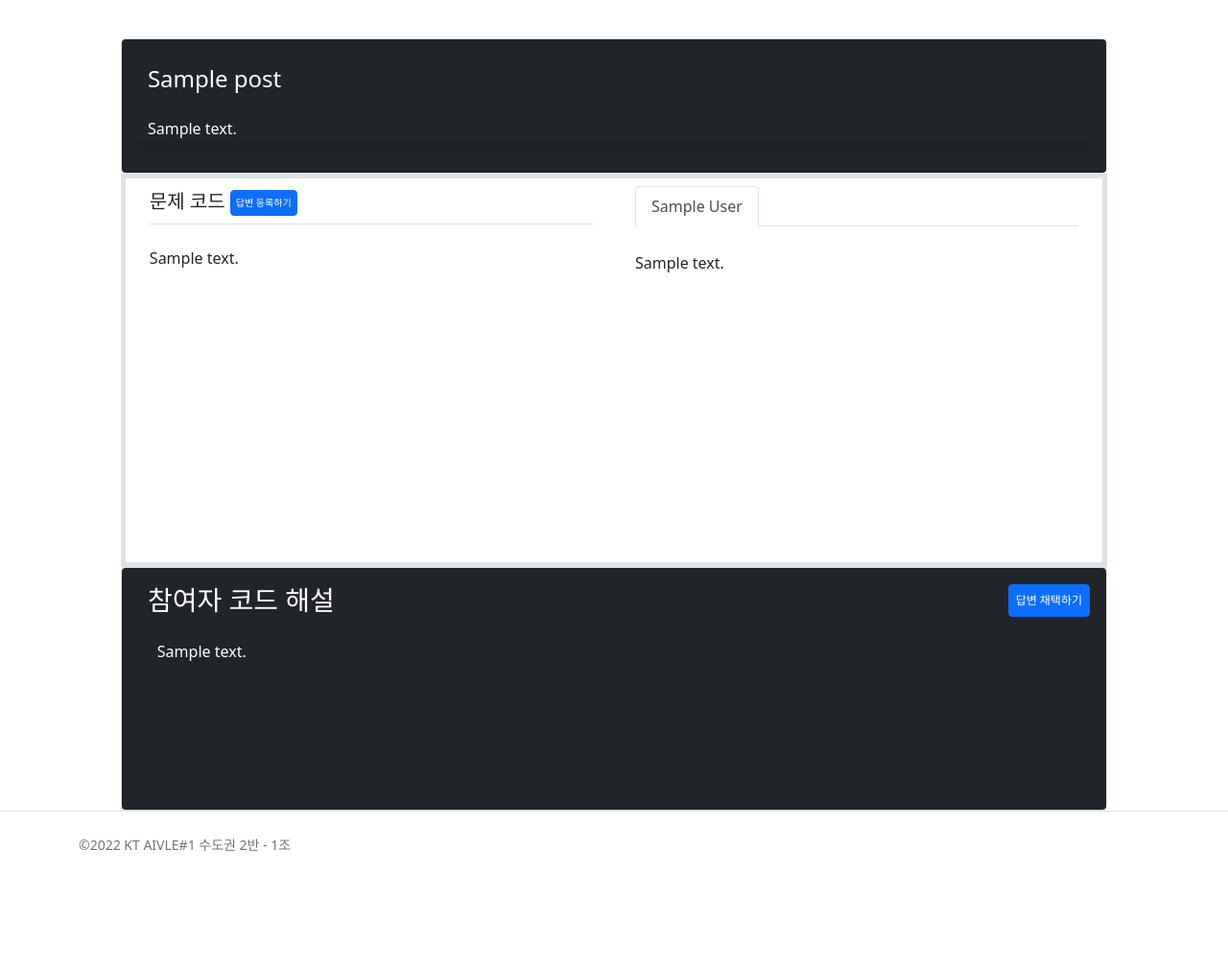
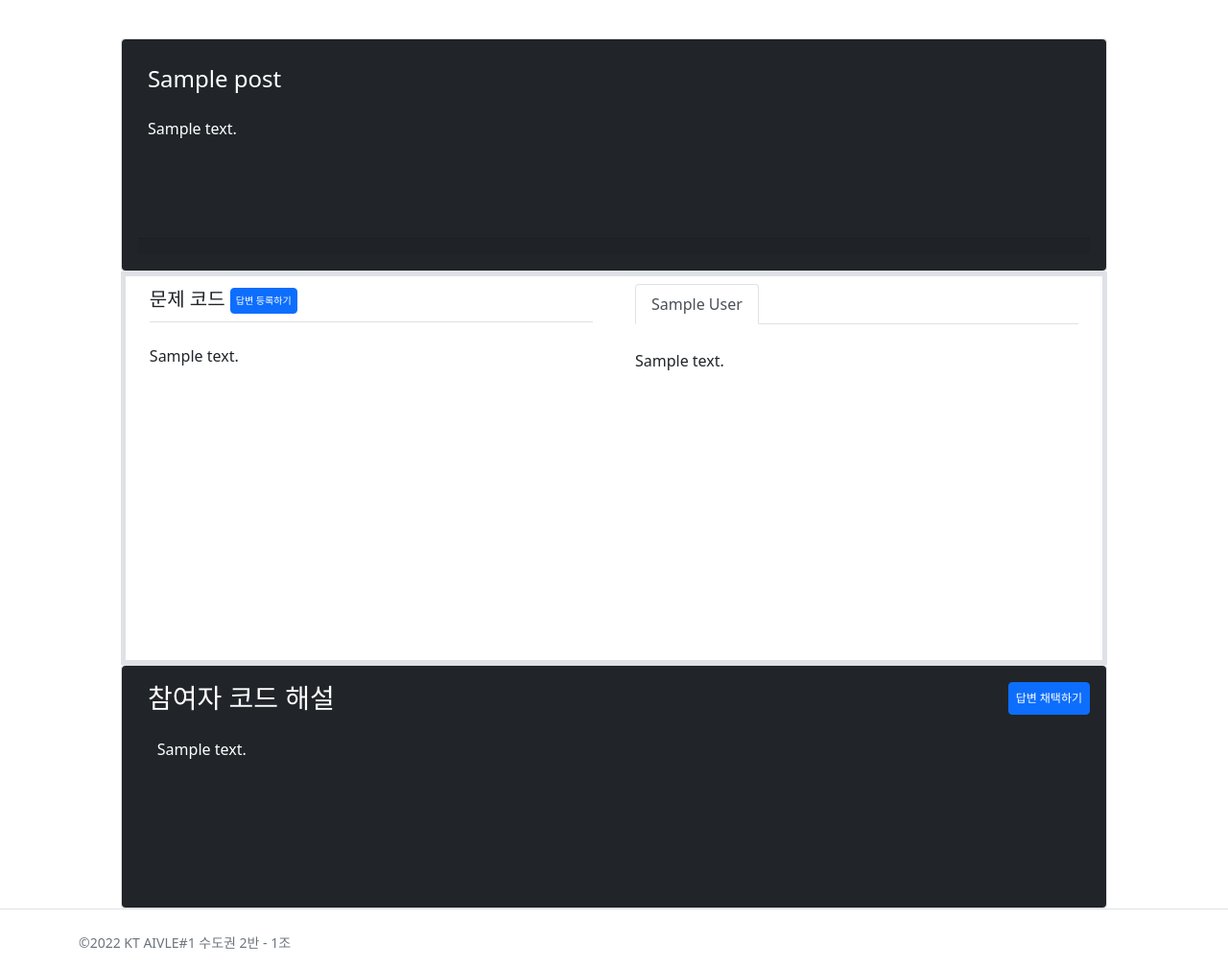
Before and after one commit to codebottlehun/MiniProject1-DjangoWebApp_n, a Django app: page /post/1/ in a window 1280 px wide. Shown: the part 71-1080 px from the top of the page at 96% size. Before the commit the page ends 959 px from the top, so only its background shows below. Run offline with Django 3.2, Linux system fonts and the light colour scheme; tables that the repository leaves empty hold one stand-in row (values such as "Sample post"); some libraries are stand-ins or nearby versions.

Commit message:
overflow 각 column마다 적용, 답변 채택시 Post.solved=True, Comment.choice=True로 변경

```diff
--- a/post/models.py
+++ b/post/models.py
@@ -35,3 +35,4 @@ class Comment(models.Model):
     content = models.TextField(blank=True)
     register_date = models.DateTimeField()
     choice = models.BooleanField(default=False)
+    check = models.BooleanField(default=False)
--- a/post/templates/post/post_detail.html
+++ b/post/templates/post/post_detail.html
@@ -7,7 +7,7 @@
     <div class="card bg-dark text-white">
       <div class="card-body">
         <h4 class="card-title" style="margin-left: 1%; margin-top:1%; margin-right: 1%; margin-bottom:1px">{{ post.subject }}</h4>
-        <div class="card-text" style="margin-left: 1%; margin-right: 1%; margin-top:1px; white-space: pre-line;">
+        <div class="card-text" style="margin-left: 1%; margin-right: 1%; margin-top:1px; white-space: pre-line; overflow:auto; height:150px">
             {{post.description}}
         </div>
         <div class="card-footer", style="text-align:right; font-size:0.8em">
@@ -63,8 +63,8 @@
     </div>
   </div>
   <div class="border border-5">
-    <div class="row" style="height:400px">
-            <div class="col" style="flex: 0 1 auto; overflow:auto; width:50%">
+    <div class="row" style="height:400px;">
+            <div class="col" style="flex: 0 1 auto; width:50%;">
                 <div style="margin-left:5%; margin-right:2%">
                     <h5 class="border-bottom my-1 py-2" style="vertical-align:middle">
                         문제 코드
@@ -72,55 +72,8 @@
                             답변 등록하기
                         </button>
                     </h5>
-                    <div class="modal fade" id="comment">
-                        <div class="modal-dialog modal-xl">
-                            <div class="modal-content">
-                                <div class="modal-head" style="padding:10px">
-                                    <button type="button" class="btn-close" data-bs-dismiss="modal" style="float:right"></button>
-                                </div>
-                                <!-- Modal body -->
-                                <form action="{% url 'post:comment_create' post.id %}" method="post" class="my-3">
-                                    {% csrf_token %}
-                                    <!-- 오류표시 Start -->
-                                    {% if form.errors %}
-                                    <div class="alert alert-danger" role="alert">
-                                      {% for field in form %}
-                                        {% if field.errors %}
-                                          <strong>{{ field.label }}</strong>
-                                          {{ field.errors }}
-                                        {% endif %}
-                                      {% endfor %}
-                                    </div>
-                                    {% endif %}
-                                    <div class="modal-body">
-                                        <div class="row" style="height:100%%; ">
+                    <div class='code_content' style="margin-top:5%; overflow:auto; height:300px">{{ post.content|safe }}</div>
 
-                                            <div class="col" style="flex: 0 1 auto; overflow:auto; width:50%; ">
-                                                <h5 class="border-bottom my-3">수정해야하는 코드</h5>
-                                                <div class="form-group">
-                                                    <textarea name="content" id="content" class="form-control" rows="20" wrap="off"></textarea>
-                                                </div>
-                                            </div>
-
-                                            <div class="col" style="flex: 0 1 auto; overflow:auto; width:50%;">
-                                                <h5 class="border-bottom my-3">수정한 코드 설명</h5>
-                                                <div class="form-group">
-                                                    <textarea name="description" id="description" class="form-control" rows="20" wrap="off"></textarea>
-                                                </div>
-                                            </div>
-                                        </div>
-
-                                    </div>
-
-                                    <!-- Modal footer -->
-                                    <div class="modal-footer">
-                                        <input type="submit" value="답변등록" class="btn btn-primary" data-bs-dismiss="modal">
-                                    </div>
-                                </form>
-                            </div>
-                        </div>
-                    </div>
-                    <div class='code_content' style="margin-top:5%">{{ post.content|safe }}</div>
                 </div>
             </div>
             <div class="col" style="flex: 0 1 auto; overflow:auto; width:50%">
@@ -130,6 +83,7 @@
                             {% if forloop.first %}
                                 <li class="nav-item">
                                     <a class="nav-link active" data-bs-toggle="tab" id="{{comment.author}}">{{comment.author}}</a>
+                                    <div id="author" style="display:none">{{comment.author}}</div>
                                 </li>
                                 <script>
                                     document.querySelector('#{{comment.author}}').addEventListener(
@@ -186,8 +140,7 @@
                             {% endif %}
                         {% endfor %}
                     </ul>
-
-                    <div class="tab-content" style="overflow:auto; width:100%">
+                    <div class="tab-content" style="width:100%; overflow:auto; height:300px">
                         <div class="tab-pane container active" style="white-space:pre-line; margin-top:2px; padding:0">
                             <p id='menu'>{{post.comment_set.all.0.content}}</p>
                         </div>
@@ -196,10 +149,60 @@
             </div>
         </div>
     </div>
+    <div class="modal fade" id="comment">
+        <div class="modal-dialog modal-xl">
+            <div class="modal-content">
+                <div class="modal-head" style="padding:10px">
+                    <button type="button" class="btn-close" data-bs-dismiss="modal" style="float:right"></button>
+                </div>
+                <!-- Modal body -->
+                <form action="{% url 'post:comment_create' post.id %}" method="post" class="my-3">
+                    {% csrf_token %}
+                    <!-- 오류표시 Start -->
+                    {% if form.errors %}
+                    <div class="alert alert-danger" role="alert">
+                      {% for field in form %}
+                        {% if field.errors %}
+                          <strong>{{ field.label }}</strong>
+                          {{ field.errors }}
+                        {% endif %}
+                      {% endfor %}
+                    </div>
+                    {% endif %}
+                    <div class="modal-body">
+                        <div class="row" style="height:100%%; overflow:auto;">
+
+                            <div class="col" style="flex: 0 1 auto;  width:50%; ">
+                                <h5 class="border-bottom my-3">수정해야하는 코드</h5>
+                                <div class="form-group">
+                                    <textarea name="content" id="content" class="form-control" rows="20" wrap="off"></textarea>
+                                </div>
+                            </div>
+
+                            <div class="col" style="flex: 0 1 auto; overflow:auto; width:50%;">
+                                <h5 class="border-bottom my-3">수정한 코드 설명</h5>
+                                <div class="form-group">
+                                    <textarea name="description" id="description" class="form-control" rows="20" wrap="off"></textarea>
+                                </div>
+                            </div>
+                        </div>
+
+                    </div>
+
+                    <!-- Modal footer -->
+                    <div class="modal-footer">
+                        <input type="submit" value="답변등록" class="btn btn-primary" data-bs-dismiss="modal">
+                    </div>
+                </form>
+            </div>
+        </div>
+    </div>
     <div class="card", style="width:100%;">
         <div class="card bg-dark text-white">
             <div class="card-body" style="padding:1em; height:250px">
                 <h3 class="card-title" style="margin-left: 1%; margin-top:1%; margin-right: 1%; margin-bottom:1px; display:inline">참여자 코드 해설</h3>
+
+
                 <form id="comment_form" method="post" class="my-2" style="display:inline">
                     {% csrf_token %}
                     <!-- 오류표시 Start -->
@@ -216,56 +219,31 @@
 
                     <button type="submit" class="btn btn-primary" id="comment_btn" style="font-size:12px; padding:7px; float:right">답변 채택하기</button>
 
+                    {% for comment in post.comment_set.all %}
+                        <script>
+                            let comment_author = $("#author").text()
+                            console.log(comment_author)
+                            if (comment_author == "{{comment.author}}"){
+                                let f = document.querySelector("#comment_form")
+                                let btn = document.querySelector("#comment_btn")
+                                if ("{{request.user.username}}" == "{{post.author}}"){
+                                    f.action = "{% url 'post:select_comment' post.id comment.author%}"
+                                    btn.value = '답변 채택하기';
+                                }
+                                else{
+                                    f.action = "{% url 'post:comment_delete' post.id comment.author%}"
+                                    btn.value = '답변 삭제하기';
+                                }
+                            }else{
+                                console.log('onewonweon')
+                            }
+                        </script>
+                    {% endfor %}
                 </form>
                 <div class="card-text" style="margin-left: 2%; margin-right: 1%; margin-top:1px; white-space: pre-line;">
-                    <p id="description2">{{post.comment_set.all.0.description}}</p>
+                    <p id="description2" style="overflow:auto; height:150px; width:100%">{{post.comment_set.all.0.description}}</p>
                 </div>
-                <script>
-                    let f = document.querySelector("#comment_form")
-                    let btn = document.querySelector("#comment_btn")
-                    let comment_author = document.querySelector("#{{comment.author}}")
-                    if ("{{request.user.username}}" == "{{post.author}}"){
 
-                        let desc = $("#description2").text()
-                        console.log(desc)
-                        {% for comment in post.comment_set.all %}
-                            {% if comment.description != None%}
-                                console.log('a')
-                            {% endif %}
-                        {% endfor %}
-                        const data = axios({
-                            url: '/post/comment/get/',
-                            method: 'get',
-                            params: {
-                                username: "{{comment.author}}",
-                            }
-                        });
-                        data.then(function(result){
-                            let content = result.data[0]['content'];
-                            let description = result.data[0]['description'];
-                            console.log(content)
-                            console.log(description)
-                            let html = `${content}`;
-                            let html2 = `${description}`;
-                            document.getElementById('menu').innerHTML = html;
-                            document.getElementById('description2').innerHTML = html2;
-                        });
-                        /*% if(comment.description == desc){
-                            let author = "{{comment.author}}"
-                            console.log(author)
-                        }else{
-                            let author = "fuck"
-                        }
-                        console.log(author)*/
-                        f.action = "{% url 'post:select_comment' post.id post.author%}"
-                        btn.value = '답변 채택하기';
-                    }else{
-                        f.action = "{% url 'post:comment_delete' post.id post.author%}"
-                        btn.value = '답변 삭제하기';
-                    }
-                    console.log(f.action)
-
-                </script>
             </div>
         </div>
     </div>
--- a/post/views.py
+++ b/post/views.py
@@ -108,4 +108,11 @@ def comment_delete(request, post_id, author):
     return HttpResponse(post_id, author)
 
 def select_comment(request, post_id, author):
-    return HttpResponse(post_id, author)
+    post = get_object_or_404(Post, id=post_id)
+    comment = get_object_or_404(Comment, author=author)
+    if request.method=="POST":
+        post.sovled = True
+        post.save()
+        comment.choice = True
+        comment.save()
+    return redirect('post:detail', post_id=post.id)
```
Also changed, not shown: post/migrations/0003_comment_check.py (added). Lines whose indentation alone changed are shown as unchanged.
